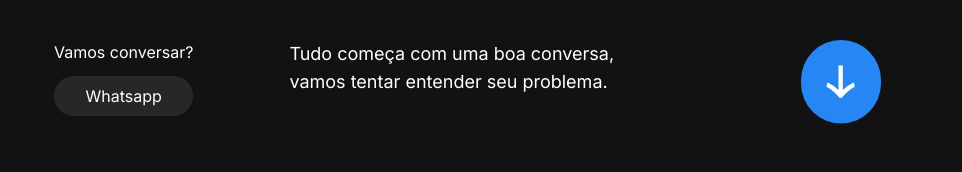
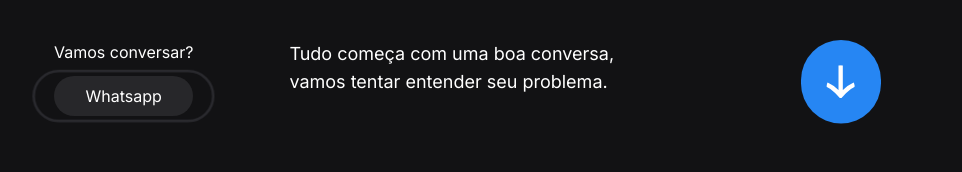
Before and after one commit to Mateus8741/sant-desing, a Next.js app: page / in a window 1280 px wide. Shown: the part 510-682 px from the top of the page, without its empty margins (90-1052 px from the left). Built offline with nearby package versions, Linux system fonts and the light colour scheme.

Commit message:
feat: Implement lazy loading for images in Section1 component

```diff
--- a/src/components/section1.tsx
+++ b/src/components/section1.tsx
@@ -1,3 +1,4 @@
+import { motion } from 'framer-motion'
 import Image from 'next/image'
 
 export function Section1() {
@@ -15,12 +16,24 @@ export function Section1() {
         <div className="flex flex-col gap-3">
           <p>Vamos conversar?</p>
 
-          <button
-            className="bg-zinc-800 text-white p-2 rounded-full hover:bg-zinc-700"
-            onClick={handleClick}
-          >
-            Whatsapp
-          </button>
+          <div className="relative inline-block">
+            <motion.div
+              className="absolute inset-0 rounded-full border-2 border-zinc-600"
+              initial={{ opacity: 1, scale: 1 }}
+              animate={{ opacity: 0, scale: 1.5 }}
+              transition={{
+                duration: 1.5,
+                repeat: Infinity,
+                repeatType: 'loop',
+              }}
+            />
+            <motion.button
+              className="relative bg-zinc-800 w-full text-white p-2 rounded-full hover:bg-zinc-700"
+              onClick={handleClick}
+            >
+              Whatsapp
+            </motion.button>
+          </div>
         </div>
 
         <p className="text-lg w-[369px]">
```
